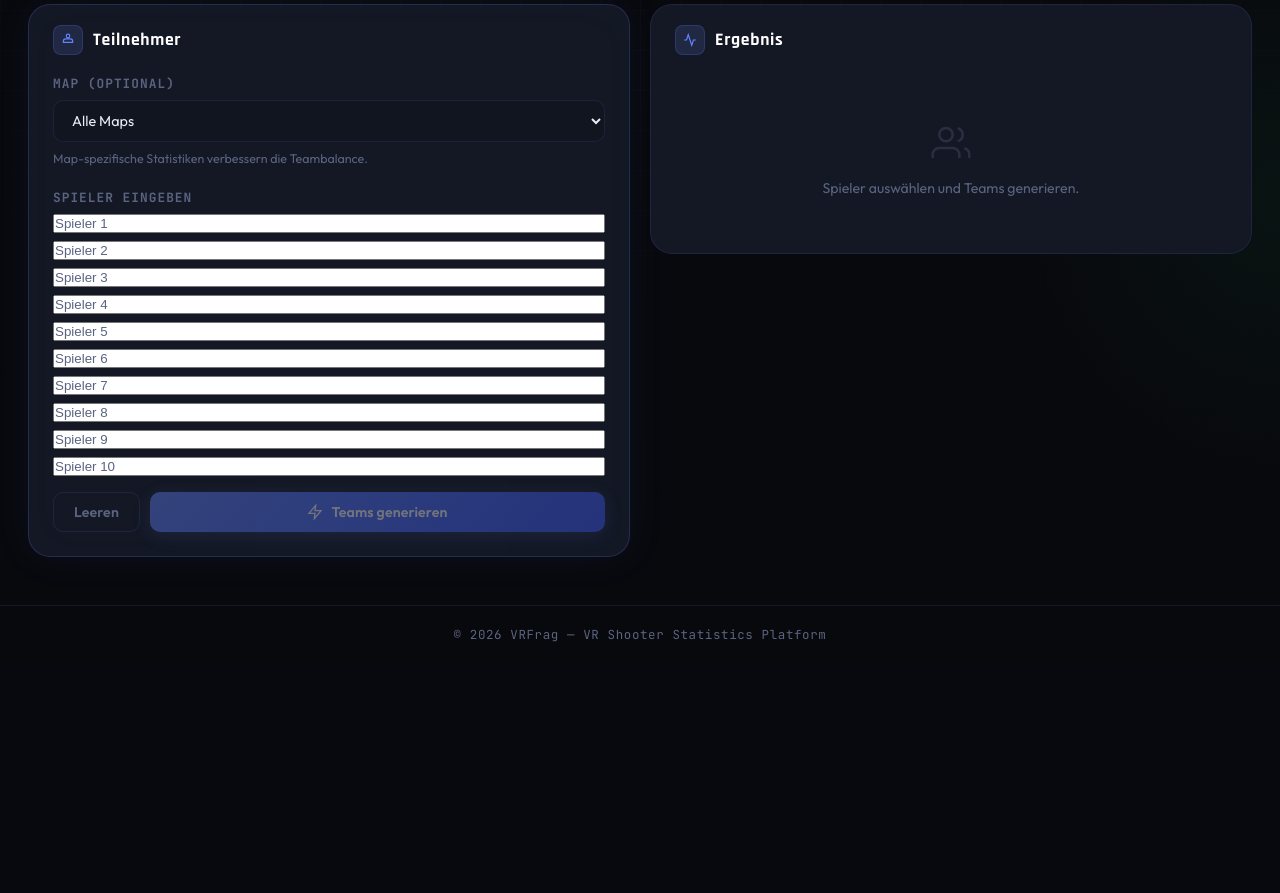
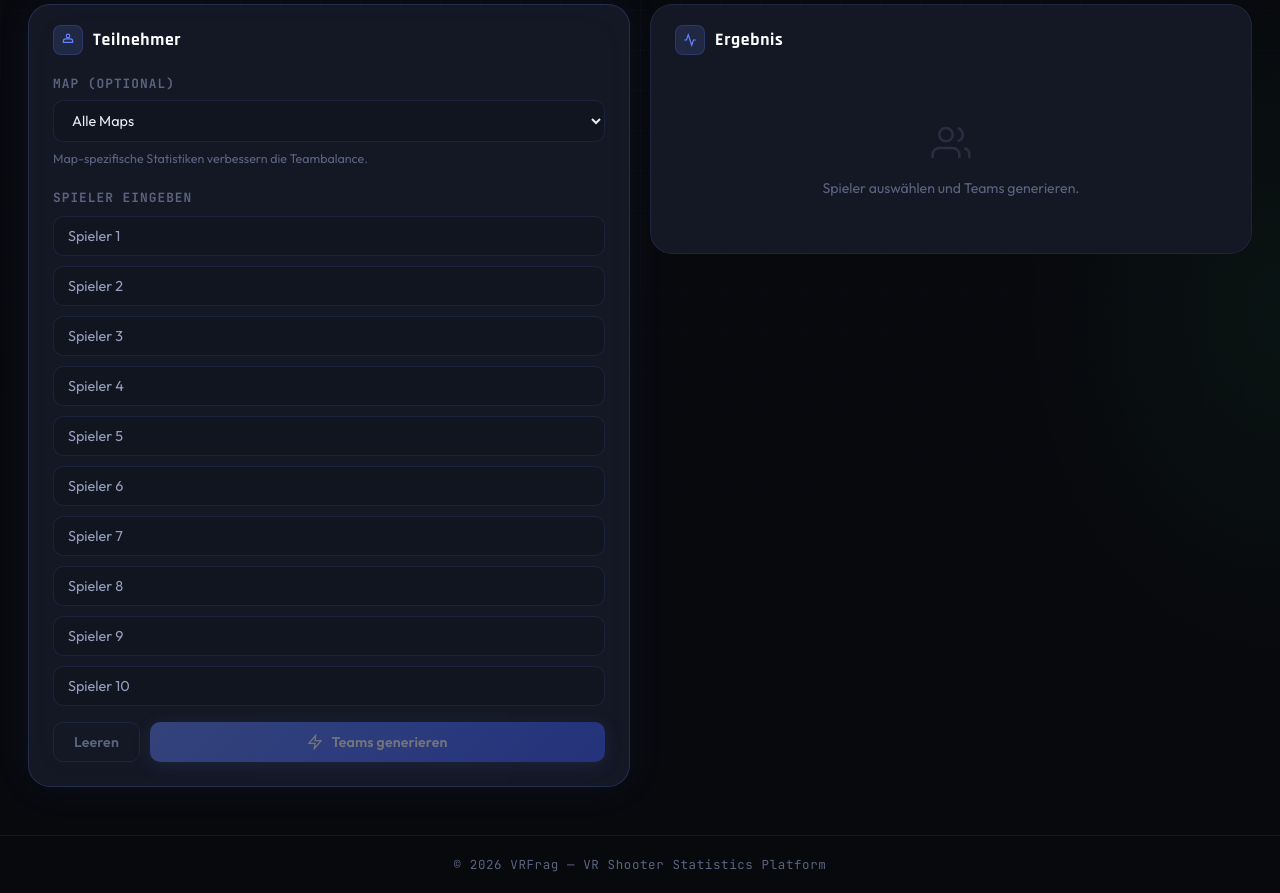
Before and after one commit to Trent1337/VRFrag, a Flask app: page /teams in a window 1280 px wide. Shown: the part 270-1163 px from the top of the page. Before the commit the page ends 912 px from the top, so only its background shows below. Run offline with Flask 3, Linux system fonts and the light colour scheme; data that the repository does not hold is empty.

Commit message:
Update teams page input styling

```diff
--- a/static/app.css
+++ b/static/app.css
@@ -799,6 +799,56 @@ small { font-size: .78rem; color: var(--text-3); line-height: 1.5; }
   min-width: 220px;
 }
 
+/* ─── TEAMS PAGE INPUT POLISH ────────────────────────────────── */
+.teams-layout {
+  align-items: start;
+}
+
+.teams-left-col {
+  display: flex;
+  flex-direction: column;
+  gap: 20px;
+}
+
+.teams-map-field {
+  margin-bottom: 20px;
+}
+
+.player-inputs {
+  display: flex;
+  flex-direction: column;
+  gap: 10px;
+  margin-bottom: 16px;
+}
+
+.player-input {
+  background: linear-gradient(180deg, rgba(20,24,36,.95), rgba(17,21,32,.95));
+  border: 1px solid rgba(99,132,255,.2);
+  border-radius: 10px;
+  color: var(--text);
+  padding: 11px 13px;
+  font-size: .9rem;
+  transition: border-color .15s, box-shadow .15s, background .15s;
+}
+
+.player-input:hover {
+  border-color: rgba(99,132,255,.35);
+  background: linear-gradient(180deg, rgba(24,29,44,.96), rgba(18,23,36,.96));
+}
+
+.player-input:focus {
+  border-color: rgba(99,132,255,.65);
+  box-shadow: 0 0 0 3px rgba(99,132,255,.16), 0 0 24px rgba(99,132,255,.12);
+}
+
+.player-input::placeholder {
+  color: #95a0be;
+}
+
+.btn-generate-main {
+  flex: 1;
+}
+
 /* ─── SECTION SEPARATOR ──────────────────────────────────────── */
 .section-gap { margin-top: 24px; }
 
--- a/templates/teams.html
+++ b/templates/teams.html
@@ -19,10 +19,10 @@
   </div>
 </div>
 
-<div class="grid-2" style="align-items: start;">
+<div class="grid-2 teams-layout">
 
   <!-- LEFT: Input -->
-  <div style="display: flex; flex-direction: column; gap: 20px;">
+  <div class="teams-left-col">
 
     <div class="card card-glow">
       <div class="card-header">
@@ -35,7 +35,7 @@
       </div>
       <div class="card-body">
 
-        <div class="field" style="margin-bottom: 20px;">
+        <div class="field teams-map-field">
           <label for="map-select">Map (optional)</label>
           <select id="map-select">
             <option value="">Alle Maps</option>
@@ -45,23 +45,23 @@
 
         <datalist id="players-suggest"></datalist>
 
-        <div style="display: flex; flex-direction: column; gap: 8px; margin-bottom: 16px;" id="player-inputs">
+        <div class="player-inputs" id="player-inputs">
           <label>Spieler eingeben</label>
-          <input class="player-input" list="players-suggest" placeholder="Spieler 1" oninput="updateState()" />
-          <input class="player-input" list="players-suggest" placeholder="Spieler 2" oninput="updateState()" />
-          <input class="player-input" list="players-suggest" placeholder="Spieler 3" oninput="updateState()" />
-          <input class="player-input" list="players-suggest" placeholder="Spieler 4" oninput="updateState()" />
-          <input class="player-input" list="players-suggest" placeholder="Spieler 5" oninput="updateState()" />
-          <input class="player-input" list="players-suggest" placeholder="Spieler 6" oninput="updateState()" />
-          <input class="player-input" list="players-suggest" placeholder="Spieler 7" oninput="updateState()" />
-          <input class="player-input" list="players-suggest" placeholder="Spieler 8" oninput="updateState()" />
-          <input class="player-input" list="players-suggest" placeholder="Spieler 9" oninput="updateState()" />
-          <input class="player-input" list="players-suggest" placeholder="Spieler 10" oninput="updateState()" />
+          <input type="text" class="player-input" list="players-suggest" placeholder="Spieler 1" oninput="updateState()" />
+          <input type="text" class="player-input" list="players-suggest" placeholder="Spieler 2" oninput="updateState()" />
+          <input type="text" class="player-input" list="players-suggest" placeholder="Spieler 3" oninput="updateState()" />
+          <input type="text" class="player-input" list="players-suggest" placeholder="Spieler 4" oninput="updateState()" />
+          <input type="text" class="player-input" list="players-suggest" placeholder="Spieler 5" oninput="updateState()" />
+          <input type="text" class="player-input" list="players-suggest" placeholder="Spieler 6" oninput="updateState()" />
+          <input type="text" class="player-input" list="players-suggest" placeholder="Spieler 7" oninput="updateState()" />
+          <input type="text" class="player-input" list="players-suggest" placeholder="Spieler 8" oninput="updateState()" />
+          <input type="text" class="player-input" list="players-suggest" placeholder="Spieler 9" oninput="updateState()" />
+          <input type="text" class="player-input" list="players-suggest" placeholder="Spieler 10" oninput="updateState()" />
         </div>
 
         <div class="btn-row">
           <button class="btn btn-ghost" onclick="clearInputs()">Leeren</button>
-          <button class="btn btn-primary" id="btn-generate" disabled onclick="generateTeams()" style="flex: 1;">
+          <button class="btn btn-primary btn-generate-main" id="btn-generate" disabled onclick="generateTeams()">
             <svg viewBox="0 0 24 24" fill="none" stroke="currentColor" stroke-width="2" width="16" height="16">
               <polygon points="13 2 3 14 12 14 11 22 21 10 12 10 13 2"/>
             </svg>
```
